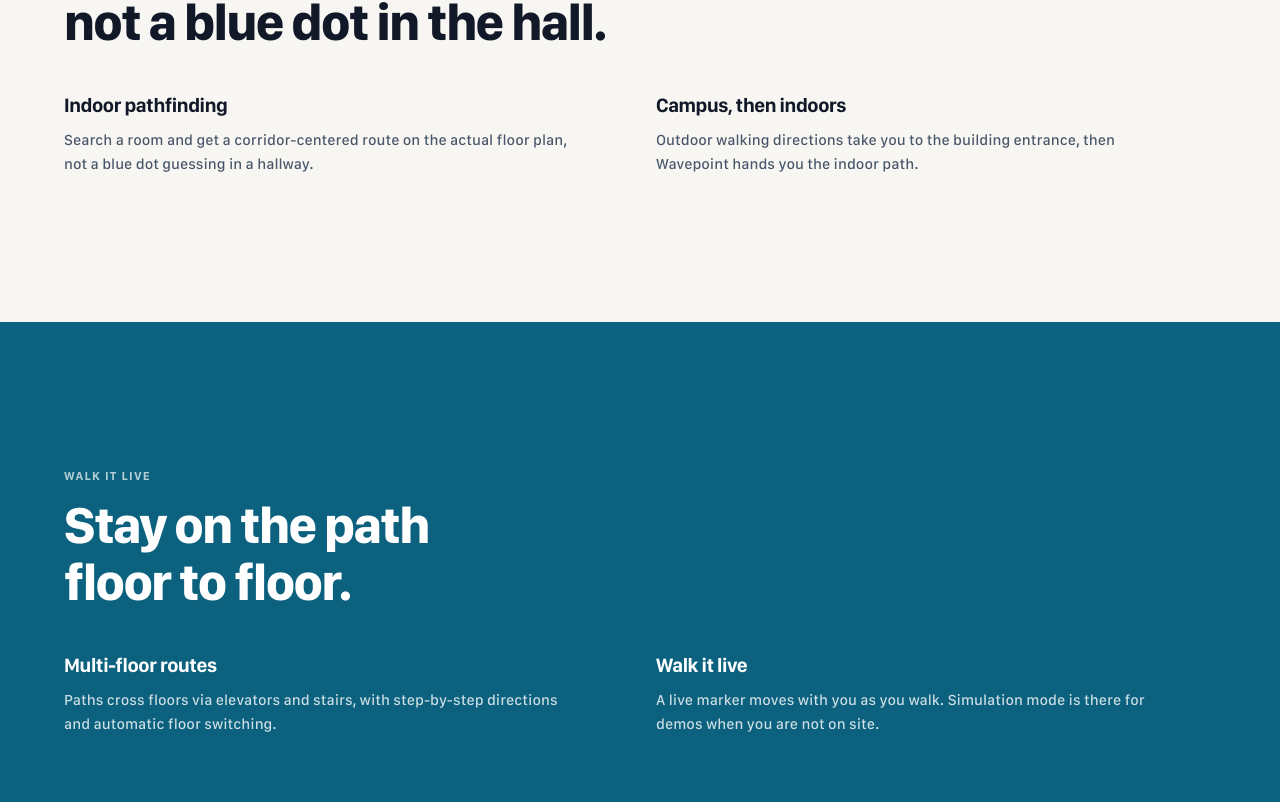
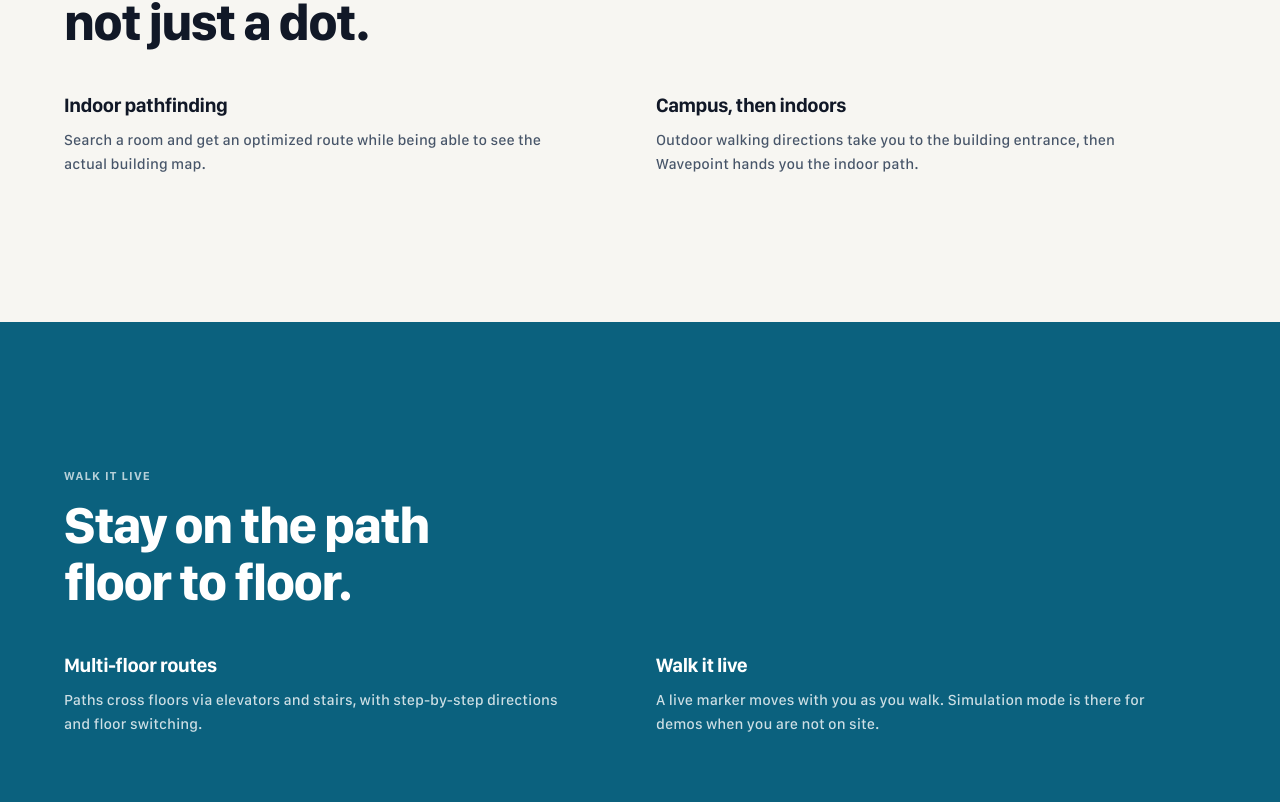
Before and after one commit to wavepoint-app/wavepoint-website, a Next.js app: page / in a window 1280 px wide. Shown: the part 1038-1840 px from the top of the page. Built offline with nearby package versions, Linux system fonts and the light colour scheme.

Commit message:
Update layout and content in app components for clarity and performance.
- Added suppressHydrationWarning to the body tag in layout.tsx for improved rendering.
- Revised titles and descriptions in page.tsx for better clarity and user understanding of features.

```diff
--- a/app/layout.tsx
+++ b/app/layout.tsx
@@ -18,7 +18,7 @@ export const metadata: Metadata = {
 export default function RootLayout({ children }: { children: ReactNode }) {
   return (
     <html lang="en">
-      <body className="min-h-screen bg-canvas font-sans antialiased">
+          <body className="min-h-screen bg-canvas font-sans antialiased" suppressHydrationWarning>
         <div className="flex min-h-screen flex-col">
           <SiteHeader />
           <HashScroll />
--- a/app/page.tsx
+++ b/app/page.tsx
@@ -44,12 +44,12 @@ export default function HomePage() {
 
       <StoryChapter
         eyebrow="Hallway, not GPS"
-        title="Routes on the floor plan,"
-        titleLine2="not a blue dot in the hall."
+        title="Routes you can see,"
+        titleLine2="not just a dot."
         points={[
           {
             title: 'Indoor pathfinding',
-            body: 'Search a room and get a corridor-centered route on the actual floor plan, not a blue dot guessing in a hallway.',
+            body: 'Search a room and get an optimized route while being able to see the actual building map.',
           },
           {
             title: 'Campus, then indoors',
@@ -66,7 +66,7 @@ export default function HomePage() {
         points={[
           {
             title: 'Multi-floor routes',
-            body: 'Paths cross floors via elevators and stairs, with step-by-step directions and automatic floor switching.',
+            body: 'Paths cross floors via elevators and stairs, with step-by-step directions and floor switching.',
           },
           {
             title: 'Walk it live',
```
